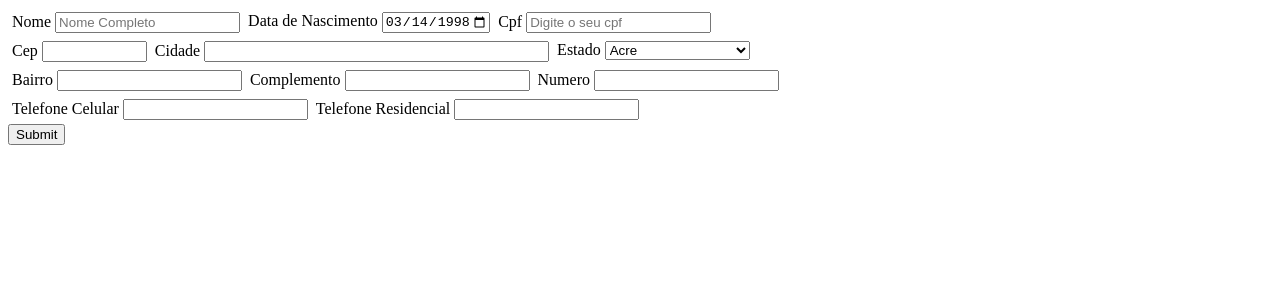
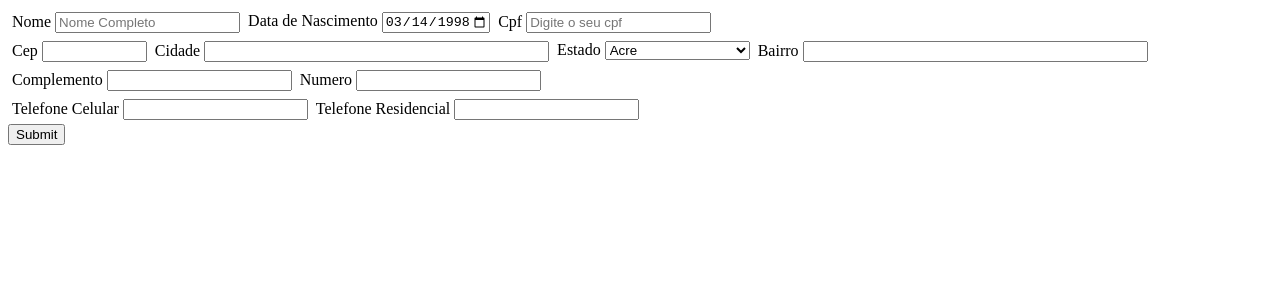
Before and after one commit to spirandeli/Formulario, a React (Create React App) app: page / in a window 1280 px wide. Shown: the top 300 px of the page. Built offline with nearby package versions, Linux system fonts and the light colour scheme.

Commit message:
Cep incompleto

```diff
--- a/src/App.js
+++ b/src/App.js
@@ -44,12 +44,6 @@ function App() {
                 <Row>
 
                     <Column mobile='6' tablet='12' desktop='6'>
-                        <label> Bairro </ label>
-                        <input onChange={handleChange} name = "bairro" id = "bairro" />
-                    </Column>
-
-
-                    <Column mobile='6' tablet='12' desktop='6'>
                         <label> Complemento </ label>
                         <input onChange={handleChange} id="complemento" name="complemento"/>
                     </Column>
--- a/src/Component/Cep/index.js
+++ b/src/Component/Cep/index.js
@@ -86,15 +86,19 @@ function Cep () {
             <Column>
             <label>Cep </label>
                 <input onChange={e => setCep(e.target.value)} name="cep" type="text" id="cep" value={cep} size="10" maxLength="9"
-                       onBlur={i => pesquisacep(i.target.value)}/>
+                       onBlur="pesquisacep(target.value)"/>
             </Column>
             <Column>
             <label> Cidade </label>
-                <input name="cidade" type="text" id="cidade" size="40"/>
+                <input name="cidade" type="text" id="cidade" size="40" />
             </Column>
             <Column>
                 <label>Estado </label>
                 <Uf id="uf"/> </Column>
+            <Column>
+                <label> Bairro </label>
+                <input name="bairro" type="text" id="bairro" size="40" />
+            </Column>
         </form>)
 }
 
```
